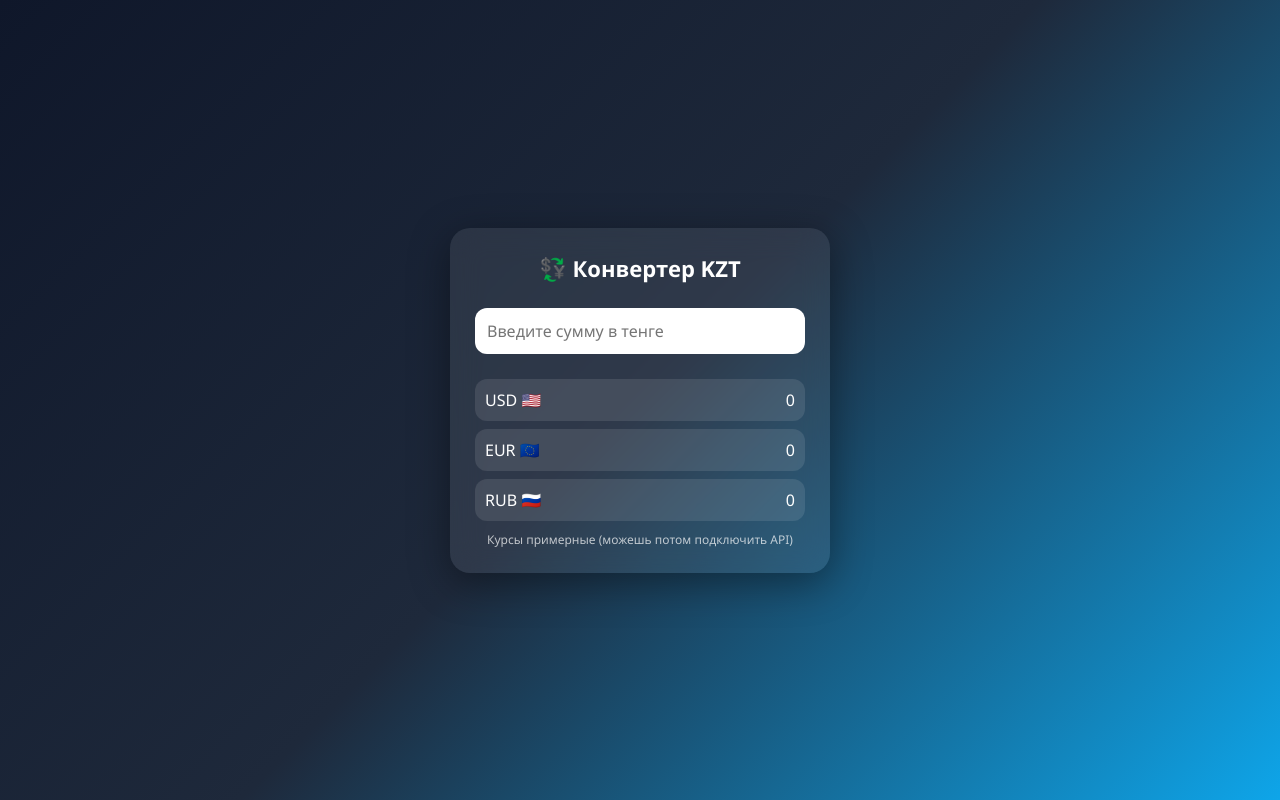
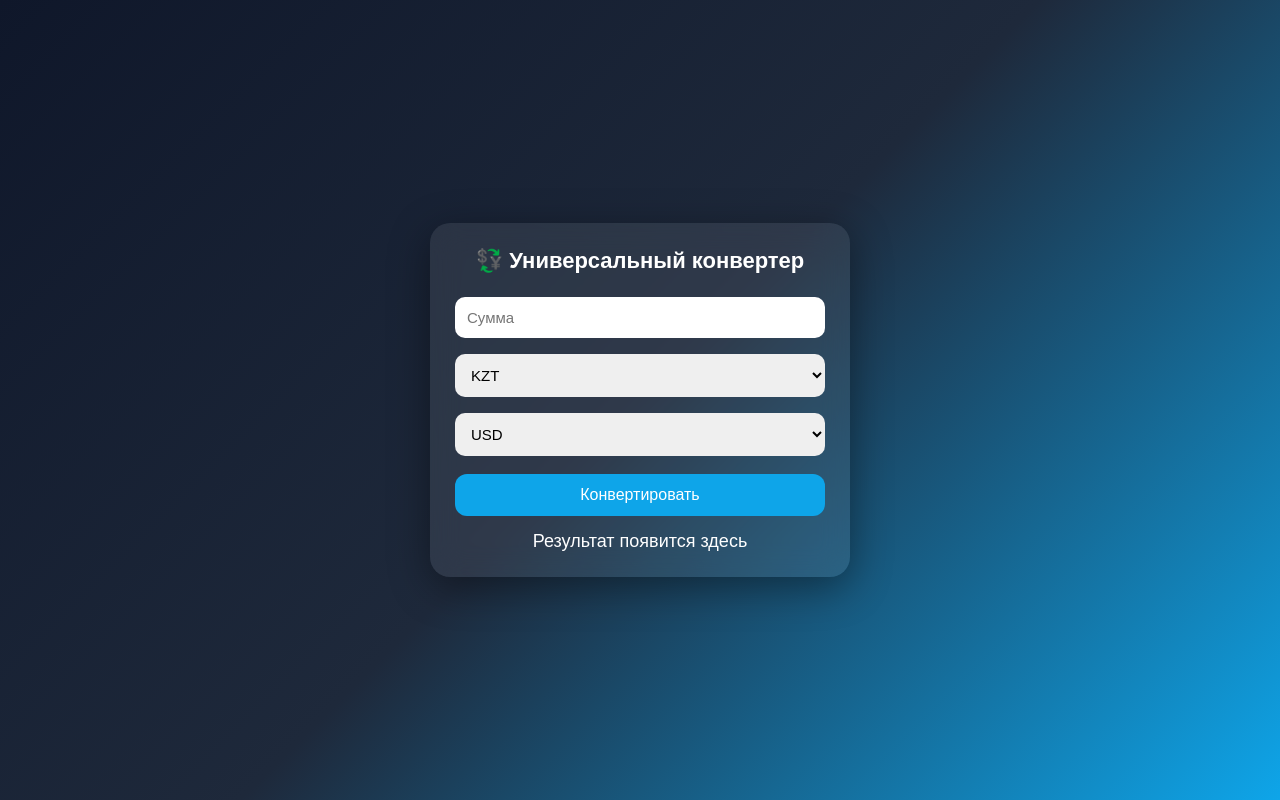
Before and after one commit to ClayMRT/valute, a plain HTML site: page index.html in a window 1280 px wide. Drawn offline with Linux system fonts and the light colour scheme.

Commit message:
Update index.html

```diff
--- a/index.html
+++ b/index.html
@@ -3,14 +3,14 @@
 <head>
 <meta charset="UTF-8" />
 <meta name="viewport" content="width=device-width, initial-scale=1.0"/>
-<title>Конвертер валют KZT</title>
+<title>Universal Currency Converter</title>
 
 <style>
 * {
   margin: 0;
   padding: 0;
   box-sizing: border-box;
-  font-family: 'Segoe UI', sans-serif;
+  font-family: Arial, sans-serif;
 }
 
 body {
@@ -22,20 +22,14 @@ body {
 }
 
 .container {
-  width: 380px;
+  width: 420px;
   padding: 25px;
   border-radius: 20px;
   background: rgba(255,255,255,0.08);
   backdrop-filter: blur(15px);
+  color: white;
   box-shadow: 0 10px 40px rgba(0,0,0,0.4);
-  color: white;
   text-align: center;
-  animation: fadeIn 0.8s ease;
-}
-
-@keyframes fadeIn {
-  from {opacity: 0; transform: translateY(20px);}
-  to {opacity: 1; transform: translateY(0);}
 }
 
 h1 {
@@ -43,34 +37,36 @@ h1 {
   margin-bottom: 15px;
 }
 
-input {
+input, select {
   width: 100%;
   padding: 12px;
-  margin: 10px 0;
+  margin: 8px 0;
+  border: none;
+  border-radius: 10px;
+  font-size: 15px;
+  outline: none;
+}
+
+button {
+  width: 100%;
+  padding: 12px;
+  margin-top: 10px;
   border: none;
   border-radius: 12px;
-  outline: none;
+  background: #0ea5e9;
+  color: white;
   font-size: 16px;
+  cursor: pointer;
+  transition: 0.2s;
+}
+
+button:hover {
+  background: #0284c7;
 }
 
 .result {
   margin-top: 15px;
-  text-align: left;
-}
-
-.card {
-  background: rgba(255,255,255,0.1);
-  padding: 10px;
-  margin-top: 8px;
-  border-radius: 12px;
-  display: flex;
-  justify-content: space-between;
-}
-
-.small {
-  font-size: 12px;
-  opacity: 0.7;
-  margin-top: 10px;
+  font-size: 18px;
 }
 </style>
 </head>
@@ -78,46 +74,58 @@ input {
 <body>
 
 <div class="container">
-  <h1>💱 Конвертер KZT</h1>
+  <h1>💱 Универсальный конвертер</h1>
 
-  <input type="number" id="kzt" placeholder="Введите сумму в тенге" oninput="convert()" />
+  <input type="number" id="amount" placeholder="Сумма" />
 
-  <div class="result">
-    <div class="card">
-      <span>USD 🇺🇸</span>
-      <span id="usd">0</span>
-    </div>
+  <select id="from"></select>
+  <select id="to"></select>
 
-    <div class="card">
-      <span>EUR 🇪🇺</span>
-      <span id="eur">0</span>
-    </div>
+  <button onclick="convert()">Конвертировать</button>
 
-    <div class="card">
-      <span>RUB 🇷🇺</span>
-      <span id="rub">0</span>
-    </div>
-  </div>
-
-  <div class="small">
-    Курсы примерные (можешь потом подключить API)
-  </div>
+  <div class="result" id="result">Результат появится здесь</div>
 </div>
 
 <script>
-// 💰 примерные реальные курсы
-const rates = {
-  usd: 0.00216,   // 1 KZT → USD
-  eur: 0.00185,   // 1 KZT → EUR
-  rub: 0.19       // 1 KZT → RUB
-};
+const api = "https://api.frankfurter.app/latest";
 
-function convert() {
-  let kzt = document.getElementById("kzt").value;
+// список популярных валют
+const currencies = [
+  "USD","EUR","RUB","KZT","GBP","JPY","CNY","TRY","AED","CHF","CAD","AUD"
+];
 
-  document.getElementById("usd").innerText = (kzt * rates.usd).toFixed(2);
-  document.getElementById("eur").innerText = (kzt * rates.eur).toFixed(2);
-  document.getElementById("rub").innerText = (kzt * rates.rub).toFixed(2);
+const from = document.getElementById("from");
+const to = document.getElementById("to");
+
+// заполняем select
+currencies.forEach(cur => {
+  from.innerHTML += `<option value="${cur}">${cur}</option>`;
+  to.innerHTML += `<option value="${cur}">${cur}</option>`;
+});
+
+from.value = "KZT";
+to.value = "USD";
+
+async function convert() {
+  let amount = document.getElementById("amount").value;
+  let fromCur = from.value;
+  let toCur = to.value;
+
+  if (!amount) return;
+
+  let url = `${api}?amount=${amount}&from=${fromCur}&to=${toCur}`;
+
+  try {
+    let res = await fetch(url);
+    let data = await res.json();
+
+    let result = data.rates[toCur];
+    document.getElementById("result").innerHTML =
+      `${amount} ${fromCur} = <b>${result.toFixed(2)} ${toCur}</b>`;
+  } catch (e) {
+    document.getElementById("result").innerHTML =
+      "Ошибка загрузки курса 😢";
+  }
 }
 </script>
 
```
